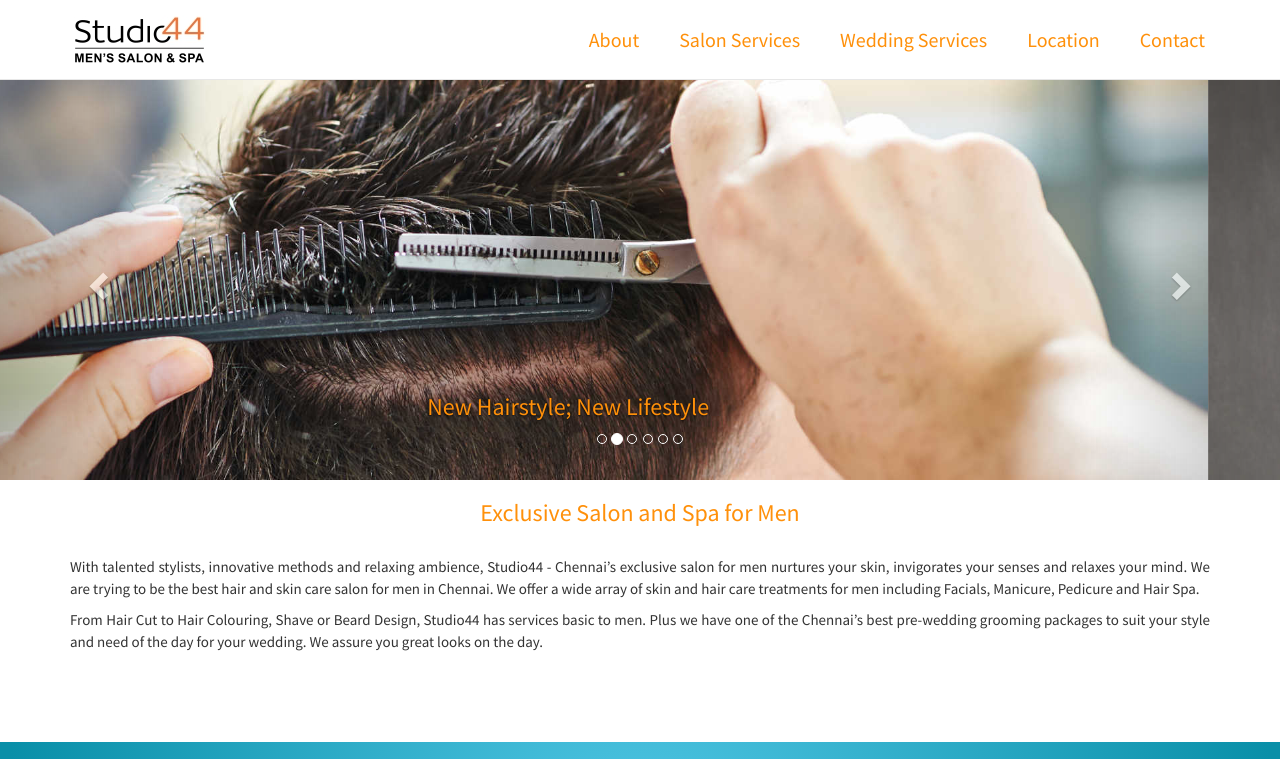
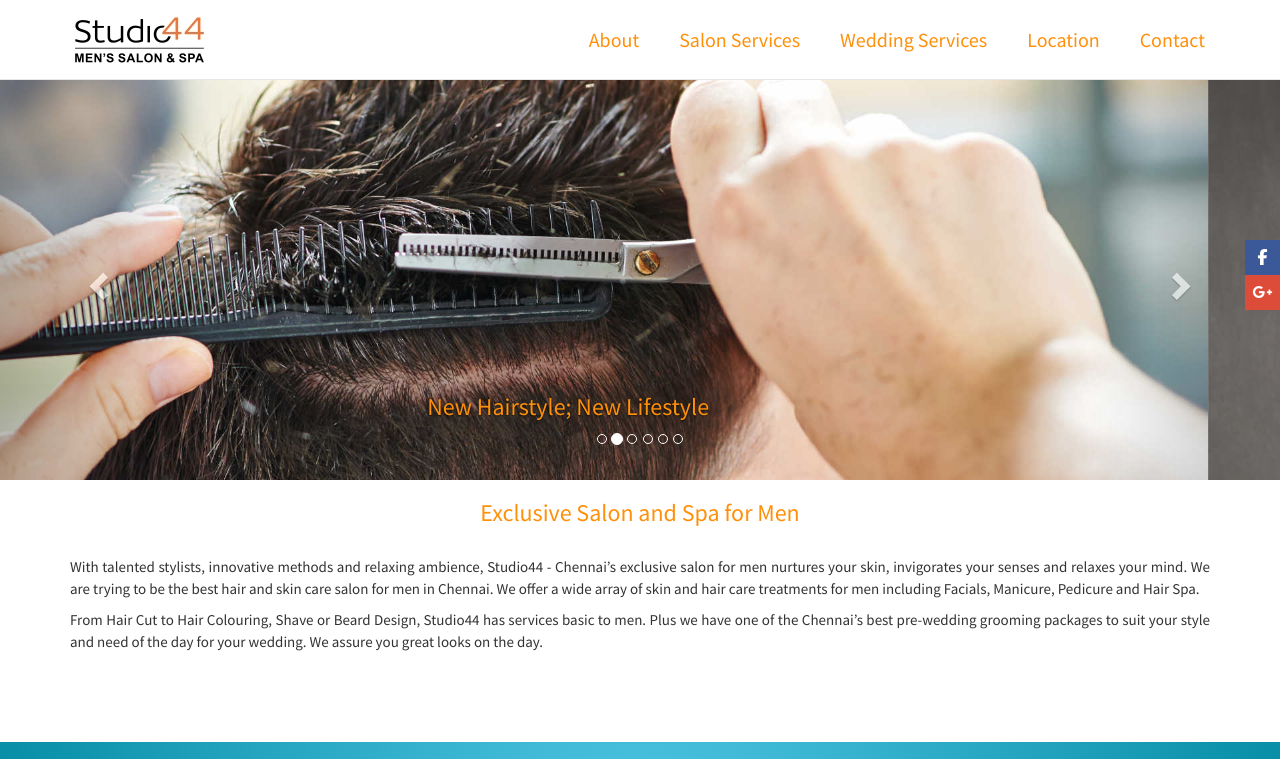
Before and after one commit to pranavsolutions/Studio44, a plain HTML site: page index.html in a window 1280 px wide. Shown: the top 759 px of the page. Drawn offline with nearby package versions, Linux system fonts and the light colour scheme.

Commit message:
Added Social Bar

```diff
--- a/assets/styles.css
+++ b/assets/styles.css
@@ -8,6 +8,11 @@ body{
 }
 h1,h2,h3,h4,h5,h6{
     color: #ff900a;
+}
+ul {
+   list-style: none;
+   margin: 0;
+   padding: 0;
 }
 a{
     color: #ff900a;
@@ -247,3 +252,43 @@ p::selection { background-color:#ffb153; color: #fff; }
     font-size: 25px;
     font-weight: 600;
 }
+
+
+
+
+
+#sticky-social {
+   right: 0;
+   position: fixed;
+   top: 30%;
+   z-index: 10;
+}
+#sticky-social a {
+   background: #ff900a;
+   color: #fff;
+   display: block;
+   height: 35px;
+   font: 16px "Open Sans", sans-serif;
+   line-height: 35px;
+   position: relative;
+   text-align: center;
+   width: 35px;
+}
+#sticky-social a span {
+   line-height: 35px;
+   left: -120px;
+   position: absolute;
+   text-align:center;
+   width:120px;
+}
+#sticky-social a:hover span {
+   left: 100%;
+   color:#f1f1f1;
+}
+#sticky-social a[class*="facebook"],
+#sticky-social a[class*="facebook"]:hover,
+#sticky-social a[class*="facebook"] span { background: #3b5998; }
+
+#sticky-social a[class*="gplus"],
+#sticky-social a[class*="gplus"]:hover,
+#sticky-social a[class*="gplus"] span { background: #dd4b39; }
--- a/index.html
+++ b/index.html
@@ -30,7 +30,12 @@
 </head>
 
 <body>
-
+<nav id="sticky-social">
+      <ul>
+            <li><a href="www.facebook.com" target="_blank" class="facebook"><i class="fa fa-facebook"></i> </a></li>
+            <li><a href="www.google.com" target="_blank" class="gplus"><i class="fa fa-google-plus"></i> </a></li>
+      </ul>
+</nav>
 <nav class="navbar navbar-default navbar-fixed-top">
       <div class="container">
             <div class="navbar-header">
```
Also changed, not shown: about-studio44-mens-hair-salon-spa.html (+6 -1 lines), mens-groom-wedding-makeup-facial-chennai.html (+6 -1 lines), mens-salon-spa-services-chennai.html (+6 -0 lines), mycart.html (+6 -1 lines), pricing-policy.html (+6 -1 lines), privacy-policy.html (+6 -1 lines), refund-policy.html (+6 -1 lines), studio44-mens-salon-spa-contact.html (+6 -1 lines), studio44-mens-salon-spa-reviews.html (+6 -0 lines), studio44-salon-spa-men-locations.html (+6 -1 lines), terms-and-conditions.html (+6 -1 lines).
